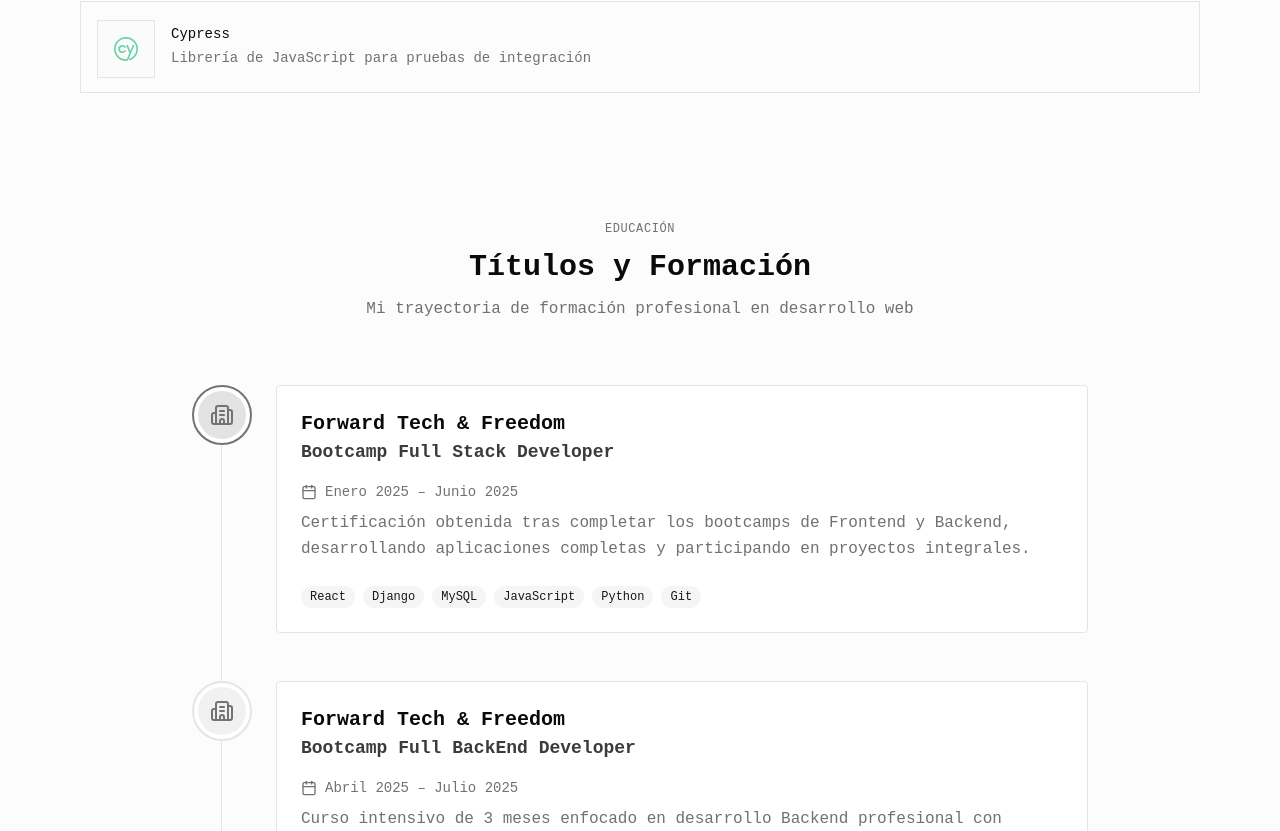
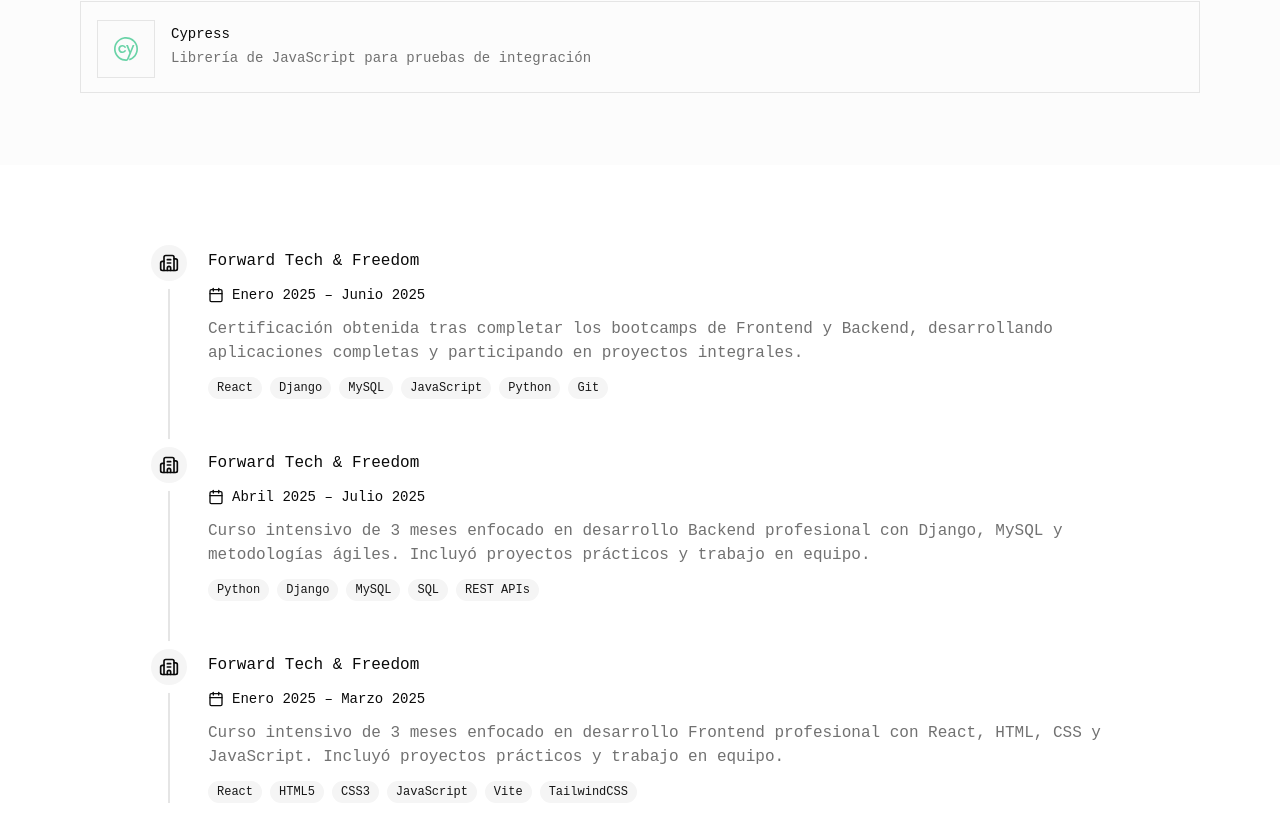
Before and after one commit to scriptvg/Portafolio-Web, a React (Vite) app: page / in a window 1280 px wide. Shown: the part 4189-5020 px from the top of the page. Built offline with nearby package versions, Linux system fonts and the light colour scheme.

Commit message:
Fix timeline for experience

```diff
--- a/src/components/Experience.jsx
+++ b/src/components/Experience.jsx
@@ -32,123 +32,49 @@ const experiences = [
 
 const Experience = () => {
   return (
-    <section id="experiencia" className="py-6 sm:py-10 md:py-14 px-4 sm:px-6 bg-muted/30">
-      <div className="w-full max-w-4xl mx-auto">
-        {/* Header */}
-        <motion.div
-          className="text-center mb-10 sm:mb-12 md:mb-16"
-          initial={{ opacity: 0, y: 20 }}
-          whileInView={{ opacity: 1, y: 0 }}
-          viewport={{ once: true }}
-          transition={{ duration: 0.5 }}
-        >
-          <p className="text-[10px] sm:text-xs font-medium text-muted-foreground mb-2 sm:mb-3 tracking-wider uppercase">
-            Educación
-          </p>
-          <h2 className="text-xl sm:text-2xl md:text-3xl font-bold mb-2 sm:mb-3">
-            Títulos y Formación
-          </h2>
-          <p className="text-xs sm:text-sm md:text-base text-muted-foreground">
-            Mi trayectoria de formación profesional en desarrollo web
-          </p>
-        </motion.div>
+    <section id="experiencia" className="max-w-(--breakpoint-lg) mx-auto py-12 md:py-20 px-6">
+      <div className="relative ml-4">
+        {/* Timeline line */}
+        <div className="absolute left-0 inset-y-0 border-l-2" />
 
-        {/* Timeline */}
-        <div className="relative">
-          {/* Vertical line */}
-          <div className="absolute left-[29px] top-0 bottom-0 w-px bg-border hidden md:block" />
-
-          <div className="space-y-8 sm:space-y-10 md:space-y-12">
-            {experiences.map((exp, index) => {
-              const Icon = exp.icon
-              return (
-                <motion.div
-                  key={exp.company}
-                  className="relative"
-                  initial={{ opacity: 0, x: -50 }}
-                  whileInView={{ opacity: 1, x: 0 }}
-                  viewport={{ once: true }}
-                  transition={{ duration: 0.5, delay: index * 0.2 }}
-                >
-                  <div className="flex gap-4 sm:gap-6">
-                    {/* Timeline dot */}
-                    <div className="relative shrink-0 hidden md:block">
-                      {index === 0 && (
-                        <span className="absolute inset-0 rounded-full" />
-                      )}
-                      <motion.div
-                        className={`w-[50px] h-[50px] md:w-[60px] md:h-[60px] rounded-full bg-background border-2 ${index === 0 ? 'border-primary' : 'border-border'
-                          } flex items-center justify-center shadow-sm relative z-10`}
-                        whileHover={{ scale: 1.1, rotate: 360 }}
-                        transition={{ type: "spring", stiffness: 200 }}
-                      >
-                        <div className={`w-10 h-10 md:w-12 md:h-12 rounded-full ${index === 0 ? 'bg-primary/20' : 'bg-primary/10'
-                          } flex items-center justify-center`}>
-                          <Icon className="h-5 w-5 md:h-6 md:w-6 text-primary" />
-                        </div>
-                      </motion.div>
+        {experiences.map(
+          ({ company, description, period, technologies, title, icon: Icon }, index) => (
+            <div key={index} className="relative pl-10 pb-12 last:pb-0">
+              {/* Timeline Icon */}
+              <div className="absolute left-px -translate-x-1/2 h-9 w-9 flex items-center justify-center rounded-full bg-accent ring-8 ring-background">
+                <Icon className="h-5 w-5" />
               </div>
 
               {/* Content */}
-                    <motion.div
-
-                      className="flex-1"
-                      whileHover={{ x: 4 }}
-                      transition={{ type: "spring", stiffness: 300 }}
-                    >
-                      <Card className="overflow-hidden hover:shadow-lg transition-shadow gap-2">
-                        <CardHeader>
-                          {/* Company & Icon for mobile */}
-                          <div className="flex items-start gap-3 sm:gap-4">
-                            <div className="w-10 h-10 sm:w-12 sm:h-12 rounded-lg bg-primary/10 flex items-center justify-center shrink-0 md:hidden">
-                              <Icon className="h-5 w-5 sm:h-6 sm:w-6 text-primary" />
-                            </div>
-                            <div className="flex-1 min-w-0">
-                              <h3 className="text-base sm:text-lg md:text-xl font-bold">
-                                {exp.company}
+              <div className="pt-2 sm:pt-1 space-y-3">
+                <p className="text-base font-medium">{company}</p>
+                <div>
+                  <h3 className="text-xl font-semibold tracking-[-0.01em]">
+                    {title}
                   </h3>
-                              <p className="text-sm sm:text-base md:text-lg font-semibold text-foreground/80">
-                                {exp.position}
-                              </p>
+                  <div className="flex items-center gap-2 mt-2 text-sm">
+                    <Calendar className="h-4 w-4" />
+                    <span>{period}</span>
                   </div>
                 </div>
-                          <CardAction>
-{/*                             <div className="flex items-center gap-2 text-xs sm:text-sm text-muted-foreground">
-                              <Calendar className="h-3 w-3 sm:h-4 sm:w-4 shrink-0" />
-                              <span className="truncate">{exp.period}</span>
-                            </div> */}
-                          </CardAction>
-                        </CardHeader>
-                        <CardContent className="space-y-2">
-                          <div className="flex items-center gap-2 text-xs sm:text-sm text-muted-foreground">
-                            <Calendar className="h-3 w-3 sm:h-4 sm:w-4 shrink-0" />
-                            <span className="truncate">{exp.period}</span>
-                          </div>
-                          {/* Description */}
-                          <p className="text-xs sm:text-sm md:text-base text-muted-foreground mb-3 sm:mb-4 leading-relaxed">
-                            {exp.description}
+                <p className="text-sm sm:text-base text-muted-foreground text-pretty">
+                  {description}
                 </p>
-                        </CardContent>
-                        <CardFooter className="flex items-center gap-2">
-                          {/* Technologies */}
-                          {exp.technologies.map((tech) => (
+                <div className="flex flex-wrap gap-2">
+                  {technologies.map((tech) => (
                     <Badge
                       key={tech}
                       variant="secondary"
-                              className="text-[10px] sm:text-xs"
+                      className="rounded-full"
                     >
                       {tech}
                     </Badge>
                   ))}
-                        </CardFooter>
-                      </Card>
-                    </motion.div>
-                  </div>
-                </motion.div>
-              )
-            })}
                 </div>
               </div>
+            </div>
+          )
+        )}
       </div>
     </section>
   )
--- a/src/layout/Footer.jsx
+++ b/src/layout/Footer.jsx
@@ -22,10 +22,6 @@ function Footer() {
               avatar={imgAvatar}
               email="velezalan34@gmail.com"
             >
-              <Button size="sm" variant="outline">
-                <Linkedin className='h-4 w-4 sm:h-5 sm:w-5' />
-                LinkedIn
-              </Button>
               <Button onClick={() => window.open('https://wa.me/50684813021', '_blank')} size="sm" variant="outline">
                 <MessageCircle className='h-4 w-4 sm:h-5 sm:w-5' />
                 +506 8481-3021
```
Lines whose indentation alone changed are shown as unchanged.
